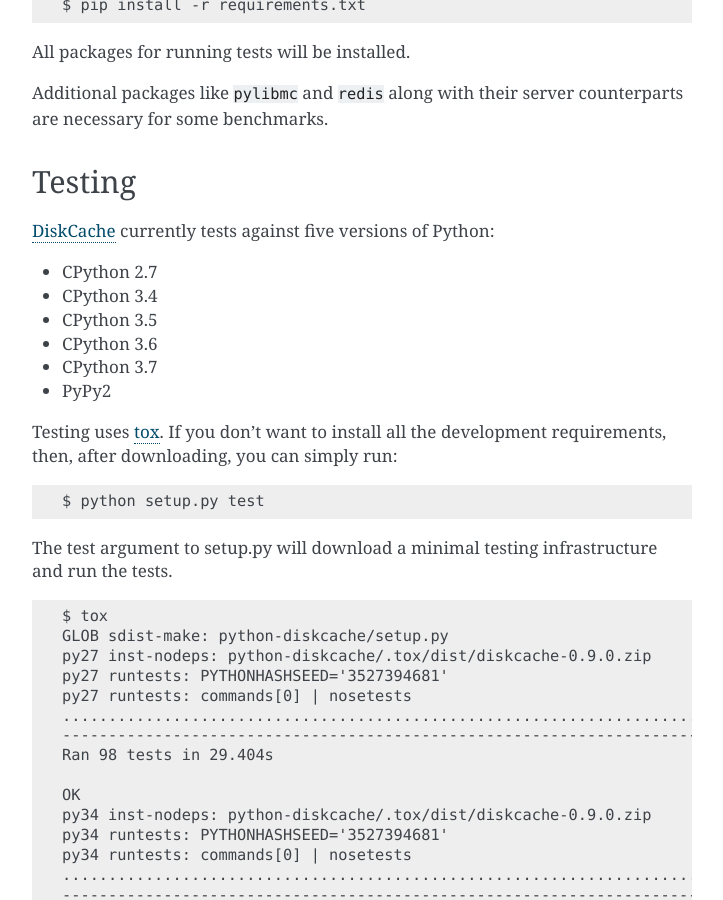
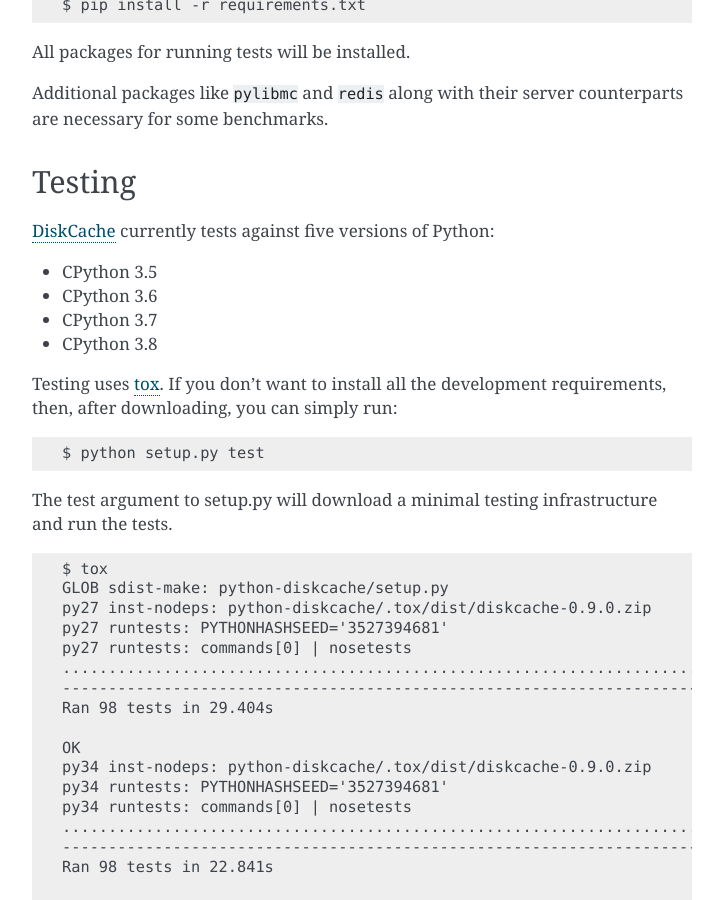
Before and after one commit to grantjenks/python-diskcache, a Sphinx documentation site: the page built from docs/development.rst, in a window 1280 px wide and 900 px high, scrolled down 1230 px. Shown: the whole window, without its empty margins (388-1111 px from the left). Built offline with Sphinx 7.4.7, drawn with Linux system fonts in a browser that asks for light colours.

Commit message:
Update references to Python 2 support

```diff
--- a/README.rst
+++ b/README.rst
@@ -77,8 +77,8 @@
 - Thread-safe and process-safe
 - Supports multiple eviction policies (LRU and LFU included)
 - Keys support "tag" metadata and eviction
-- Developed on Python 3.7
-- Tested on CPython 2.7, 3.4, 3.5, 3.6, 3.7 and PyPy
+- Developed on Python 3.8
+- Tested on CPython 3.5, 3.6, 3.7, 3.8
 - Tested on Linux, Mac OS X, and Windows
 - Tested using Travis CI and AppVeyor CI
 
--- a/docs/development.rst
+++ b/docs/development.rst
@@ -67,12 +67,10 @@
 
 :doc:`DiskCache <index>` currently tests against five versions of Python:
 
-* CPython 2.7
-* CPython 3.4
 * CPython 3.5
 * CPython 3.6
 * CPython 3.7
-* PyPy2
+* CPython 3.8
 
 Testing uses `tox <https://pypi.python.org/pypi/tox>`_. If you don't want to
 install all the development requirements, then, after downloading, you can
--- a/setup.py
+++ b/setup.py
@@ -38,14 +38,11 @@
         'License :: OSI Approved :: Apache Software License',
         'Natural Language :: English',
         'Programming Language :: Python',
-        'Programming Language :: Python :: 2',
-        'Programming Language :: Python :: 2.7',
         'Programming Language :: Python :: 3',
-        'Programming Language :: Python :: 3.4',
         'Programming Language :: Python :: 3.5',
         'Programming Language :: Python :: 3.6',
         'Programming Language :: Python :: 3.7',
+        'Programming Language :: Python :: 3.8',
         'Programming Language :: Python :: Implementation :: CPython',
-        'Programming Language :: Python :: Implementation :: PyPy',
     ),
 )
```
